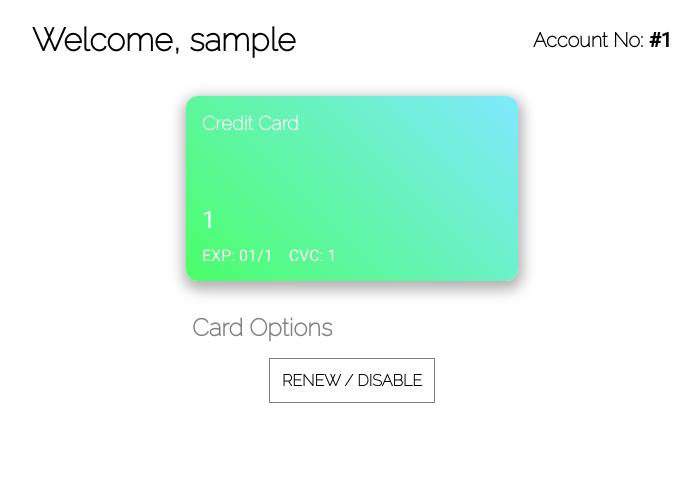
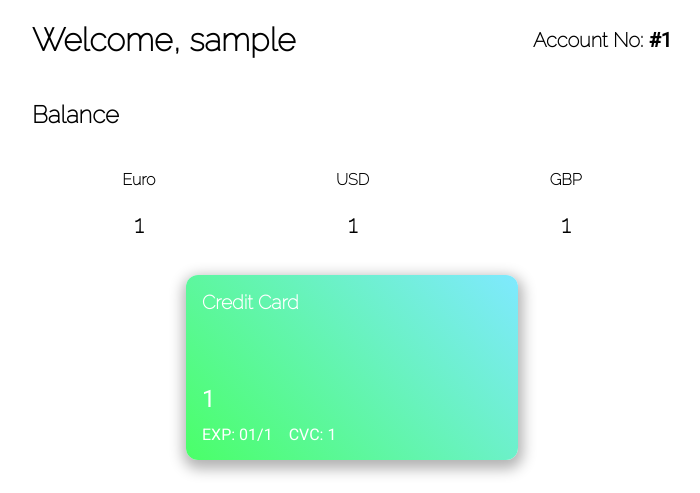
Before and after one commit to mattwilshire/Software-Engineering-Project, a PHP site: page /home.php in a window 1280 px wide. Shown: the top 493 px of the page, without its empty margins (288-988 px from the left). Run offline with PHP 8.4, Linux system fonts and the light colour scheme; the visitor is signed in with stand-in values (Sample User, id 1).

Commit message:
Added Balance to Home Page

```diff
--- a/css/home.css
+++ b/css/home.css
@@ -93,3 +93,12 @@ a {
 	border: 1px solid gray;
 	padding:  0.75em;
 }
+
+.balance > h1 {
+	text-align: left;
+}
+
+.balance > section {
+	display: flex;
+	justify-content: space-around;
+}
--- a/home.php
+++ b/home.php
@@ -10,6 +10,8 @@
 	$cvc = $_SESSION['cvc'];
 	$created = $_SESSION['created'];
 	$disabledCard = $_SESSION['disabledCard'];
+	$USDBalance = $_SESSION['USDBalance'];
+	$GBPBalance = $_SESSION['GBPBalance'];
 ?>
 
 <!DOCTYPE html>
@@ -25,6 +27,25 @@
         	<h1 id="accNo">Account No: <span style="font-family: 'Roboto', sans-serif">#<?php echo $accountNumber; ?></span></h1>
         </header>
         <main>
+        	<section class="balance">
+                <h1>Balance</h1>
+                <section>
+                	<section>
+	                    <h1>Euro</h1>
+	                    <h2><?php echo $balance; ?></h2>
+	                </section>
+	                <section>
+	                    <h1>USD</h1>
+	                    <h2><?php echo $USDBalance; ?></h2>
+	                </section>
+	                <section>
+	                    <h1>GBP</h1>
+	                    <h2><?php echo $GBPBalance; ?></h2>
+	                </section>
+                </section>
+
+           </section>
+
         	<section class="card">
         		<h1>Credit Card</h1>
         		<section class="cardNo"><?php echo $cardNo; ?></section>
```
